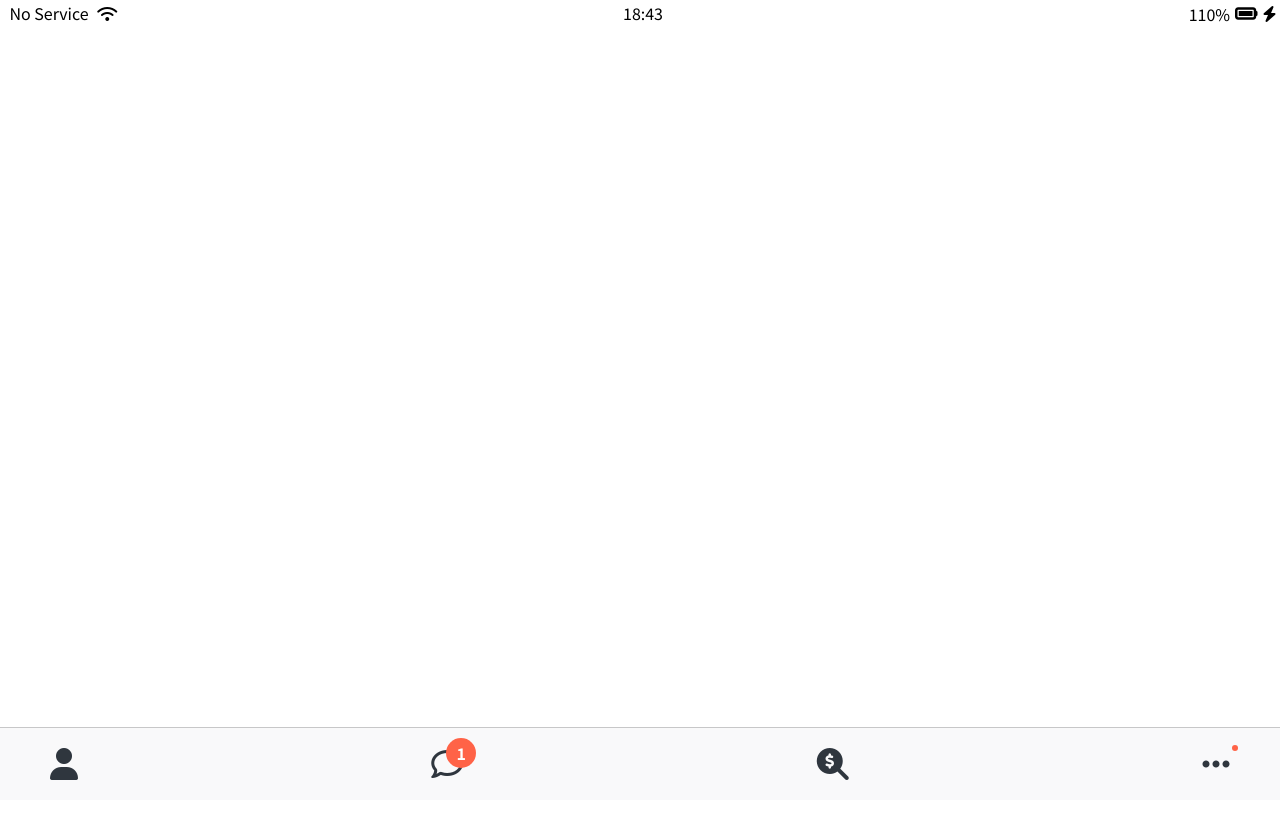
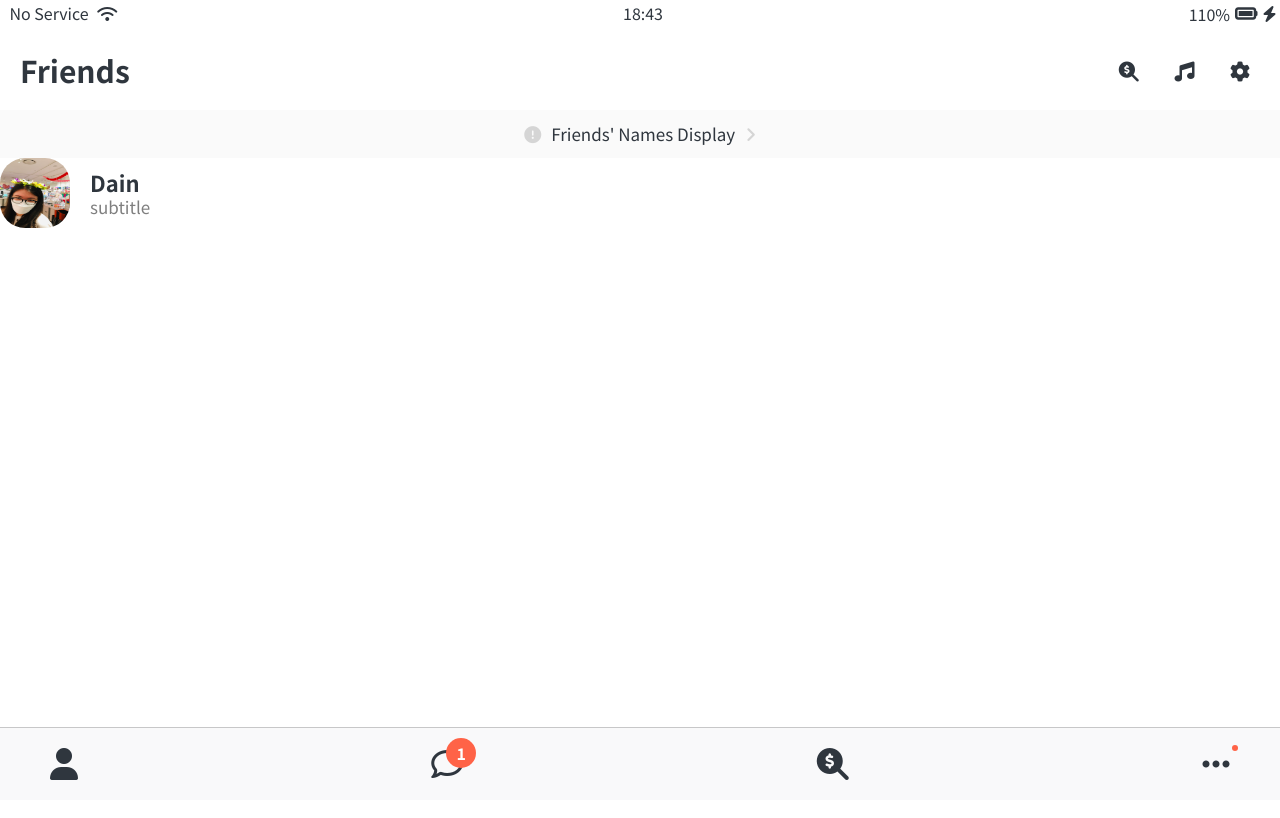
Before and after one commit to hs04111/kokoacoding, a plain HTML site: page friends.html in a window 1280 px wide. Shown: the top 818 px of the page. Drawn offline with Linux system fonts and the light colour scheme.

Commit message:
friends screen modified

```diff
--- /dev/null
+++ b/CSS/components/screen-header.css
@@ -0,0 +1,15 @@
+.screen-header {
+  display: flex;
+  justify-content: space-between;
+  align-items: center;
+  padding: 55px 30px 25px 20px;
+}
+
+.screen-header__title {
+  font-size: 30px;
+  font-weight: 700;
+}
+
+.screen-header__icons span {
+  margin-left: 32px;
+}
--- /dev/null
+++ b/CSS/components/user-component.css
@@ -0,0 +1,28 @@
+.user-component {
+  display: flex;
+  width: 100%;
+}
+
+.user-component,
+.user-component__column:first-child {
+  display: flex;
+  align-items: center;
+}
+
+.user-component__avatar {
+  width: 70px;
+  height: 70px;
+  border-radius: 25px;
+  margin-right: 20px;
+}
+
+.user-component__title {
+  font-weight: 600;
+  font-size: 22px;
+}
+
+.user-component__subtitle {
+  margin-top: 5px;
+  font-size: 17px;
+  color: rgba(0, 0, 0, 0.5);
+}
--- /dev/null
+++ b/CSS/screens/friends.css
@@ -0,0 +1,12 @@
+#friends-display-link {
+  text-align: center;
+  display: block;
+  background-color: #fafafa;
+  padding: 15px 0px;
+  font-size: 17px;
+}
+
+#friends-display-link i {
+  padding: 0px 10px;
+  color: #d5d5d5;
+}
--- a/CSS/styles.css
+++ b/CSS/styles.css
@@ -6,13 +6,18 @@
 
 /*Screens*/
 @import "screens/login.css";
+@import "screens/friends.css";
 
 /*Components*/
 @import "components/status-bar.css";
 @import "components/nav-bar.css";
+@import "components/screen-header.css";
+@import "components/user-component.css";
 
 /*import 기능은 현재의 styles.css 파일로 다른 css 파일을 import하여 html에 연계한다*/
 
 body {
+  color: #2f363e;
   font-family: "Noto Sans TC", sans-serif;
+  height: 500vh;
 }
--- a/friends.html
+++ b/friends.html
@@ -20,6 +20,32 @@
         <i class="fas fa-battery-full fa-lg"></i>
         <i class="fas fa-bolt"></i>
       </div>
+    </div>
+
+    <header class="screen-header">
+      <h1 class="screen-header__title">Friends</h1>
+      <div class="screen-header__icons">
+        <span><i class="fas fa-search-dollar fa-lg"></i></span>
+        <span><i class="fas fa-music fa-lg"></i></span>
+        <span><i class="fas fa-cog fa-lg"></i></span>
+      </div>
+    </header>
+
+    <a id="friends-display-link">
+      <i class="fas fa-exclamation-circle"></i>Friends' Names Display<i
+        class="fas fa-angle-right"
+      ></i>
+    </a>
+
+    <div class="user-component">
+      <div class="user-component__column">
+        <img src="dain.JPG" class="user-component__avatar" />
+        <div class="user-component__text">
+          <h4 class="user-component__title">Dain</h4>
+          <h6 class="user-component__subtitle">subtitle</h6>
+        </div>
+      </div>
+      <div class="user-component__column"></div>
     </div>
 
     <nav class="nav">
```
Also changed, not shown: dain.JPG (added).
